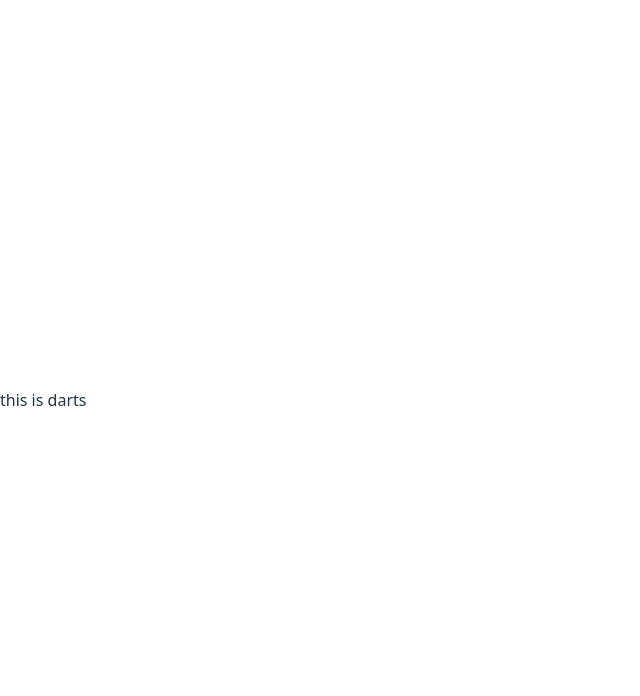
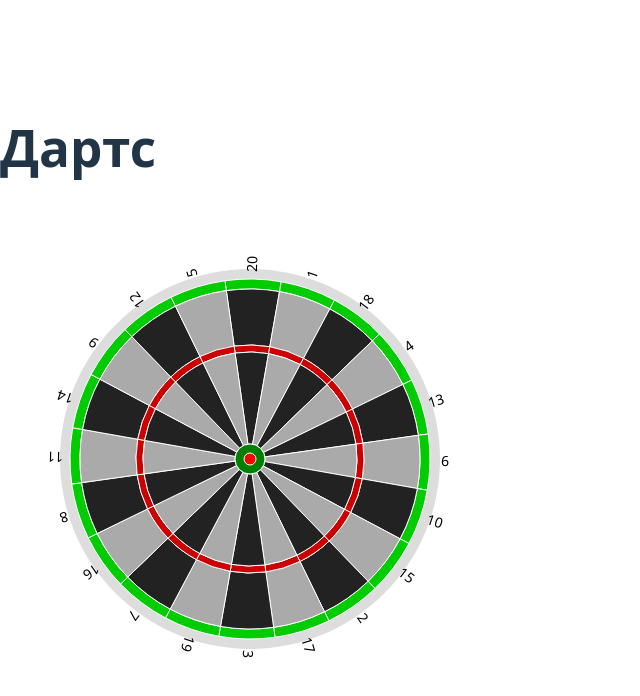
Before and after one commit to OlegStrelnikov087/games, a React (Vite) app: page /darts in a window 1280 px wide. Shown: the top 696 px of the page, without its empty margins (0-640 px from the left). Built offline with nearby package versions, Linux system fonts and the light colour scheme.

Commit message:
feat(target.tsx):добавить компонент мишени дартс svg

```diff
--- /dev/null
+++ b/src/applicatoins/darts/components/target/target.tsx
@@ -0,0 +1,149 @@
+import React from 'react';
+
+type TargetProps = {
+  onHit: (points: number) => void;
+};
+
+const numbers = [20, 1, 18, 4, 13, 6, 10, 15, 2, 17, 3, 19, 7, 16, 8, 11, 14, 9, 12, 5];
+
+export const Target: React.FC<TargetProps> = ({ onHit }) => {
+  const center = 250;
+  const baseRadii = {
+    doubleOuter: 180,
+    doubleInner: 170,
+    outer: 170,
+    tripleOuter: 114,
+    tripleInner: 107,
+    inner: 107,
+    bullOuter: 15,
+    bullInner: 6,
+    labelRadius: 195,
+  };
+
+  const createArc = (
+    r1: number,
+    r2: number,
+    startAngle: number,
+    endAngle: number
+  ) => {
+    const largeArc = endAngle - startAngle > Math.PI ? 1 : 0;
+    const polar = (r: number, angle: number) => ({
+      x: center + r * Math.cos(angle),
+      y: center + r * Math.sin(angle),
+    });
+
+    const p1 = polar(r1, startAngle);
+    const p2 = polar(r1, endAngle);
+    const p3 = polar(r2, endAngle);
+    const p4 = polar(r2, startAngle);
+
+    return `
+      M ${p1.x} ${p1.y}
+      A ${r1} ${r1} 0 ${largeArc} 1 ${p2.x} ${p2.y}
+      L ${p3.x} ${p3.y}
+      A ${r2} ${r2} 0 ${largeArc} 0 ${p4.x} ${p4.y}
+      Z
+    `;
+  };
+
+  const sectors = numbers.map((number, i) => {
+    const start = ((i * 18 - 98) * Math.PI) / 180; // исправлено направление
+    const end = (((i + 1) * 18 - 98) * Math.PI) / 180;
+    const angleDeg = ((start + end) / 2) * (180 / Math.PI);
+
+    const polar = (r: number) => ({
+      x: center + r * Math.cos((start + end) / 2),
+      y: center + r * Math.sin((start + end) / 2),
+    });
+
+    return {
+      number,
+      doublePath: createArc(baseRadii.doubleOuter, baseRadii.doubleInner, start, end),
+      singleOuterPath: createArc(baseRadii.doubleInner, baseRadii.tripleOuter, start, end),
+      triplePath: createArc(baseRadii.tripleOuter, baseRadii.tripleInner, start, end),
+      singleInnerPath: createArc(baseRadii.tripleInner, baseRadii.bullOuter, start, end),
+      labelPos: polar(baseRadii.labelRadius),
+      angle: angleDeg,
+    };
+  });
+
+  return (
+    <svg width={500} height={500} viewBox="0 0 500 500">
+      {/* Промах зона */}
+      <circle cx={center} cy={center} r={baseRadii.doubleOuter + 10} fill="#ddd" />
+
+      {sectors.map(({ number, doublePath, singleOuterPath, triplePath, singleInnerPath }, i) => (
+        <g key={i}>
+          {/* Двойное кольцо */}
+          <path
+            d={doublePath}
+            fill="#0c0"
+            stroke="#fff"
+            onClick={() => onHit(number * 2)}
+            style={{ cursor: 'pointer' }}
+          />
+          {/* Обычное внешнее кольцо */}
+          <path
+            d={singleOuterPath}
+            fill={i % 2 === 0 ? '#222' : '#aaa'}
+            stroke="#fff"
+            onClick={() => onHit(number)}
+            style={{ cursor: 'pointer' }}
+          />
+          {/* Тройное кольцо */}
+          <path
+            d={triplePath}
+            fill="#c00"
+            stroke="#fff"
+            onClick={() => onHit(number * 3)}
+            style={{ cursor: 'pointer' }}
+          />
+          {/* Обычное внутреннее кольцо */}
+          <path
+            d={singleInnerPath}
+            fill={i % 2 === 0 ? '#222' : '#aaa'}
+            stroke="#fff"
+            onClick={() => onHit(number)}
+            style={{ cursor: 'pointer' }}
+          />
+        </g>
+      ))}
+
+      {/* Bull и outer bull */}
+      <circle
+        cx={center}
+        cy={center}
+        r={baseRadii.bullOuter}
+        fill="green"
+        stroke="#fff"
+        onClick={() => onHit(25)}
+        style={{ cursor: 'pointer' }}
+      />
+      <circle
+        cx={center}
+        cy={center}
+        r={baseRadii.bullInner}
+        fill="red"
+        stroke="#fff"
+        onClick={() => onHit(50)}
+        style={{ cursor: 'pointer' }}
+      />
+
+      {/* Надписи */}
+      {sectors.map(({ number, labelPos, angle }, i) => (
+        <text
+          key={`label-${i}`}
+          x={labelPos.x}
+          y={labelPos.y}
+          fontSize={14}
+          fill="#000"
+          textAnchor="middle"
+          alignmentBaseline="middle"
+          transform={`rotate(${angle}, ${labelPos.x}, ${labelPos.y})`}
+        >
+          {number}
+        </text>
+      ))}
+    </svg>
+  );
+};
--- a/src/pages/darts/darts.tsx
+++ b/src/pages/darts/darts.tsx
@@ -1,7 +1,14 @@
+import { Target } from "../../applicatoins/darts/components/target/target";
 export const Darts = () => {
-    return (
-        <>
-        this is darts
-        </>
-    )
+    const handleScore = (points: number) => {
+        console.log(`Вы набрали: ${points} очков`);
+        // Здесь можно добавить логику обработки очков
+      };
+
+      return (
+        <div>
+          <h1>Дартс</h1>
+          <Target onHit={handleScore} />
+        </div>
+      );
 }
```
Also changed, not shown: src/applicatoins/darts/components/counter/counter.tsx (added, +13 -0 lines), src/applicatoins/darts/types/types.ts (added).
